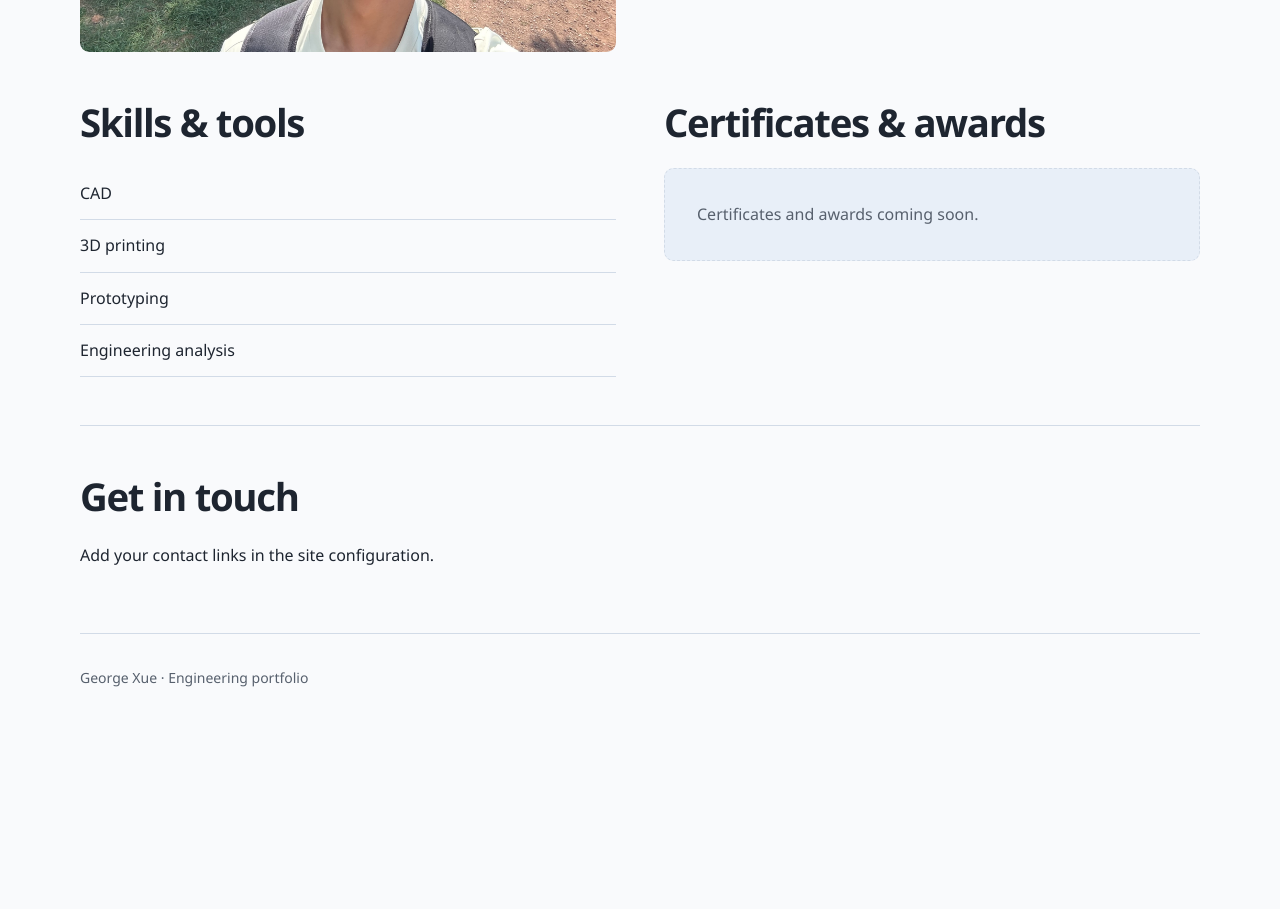
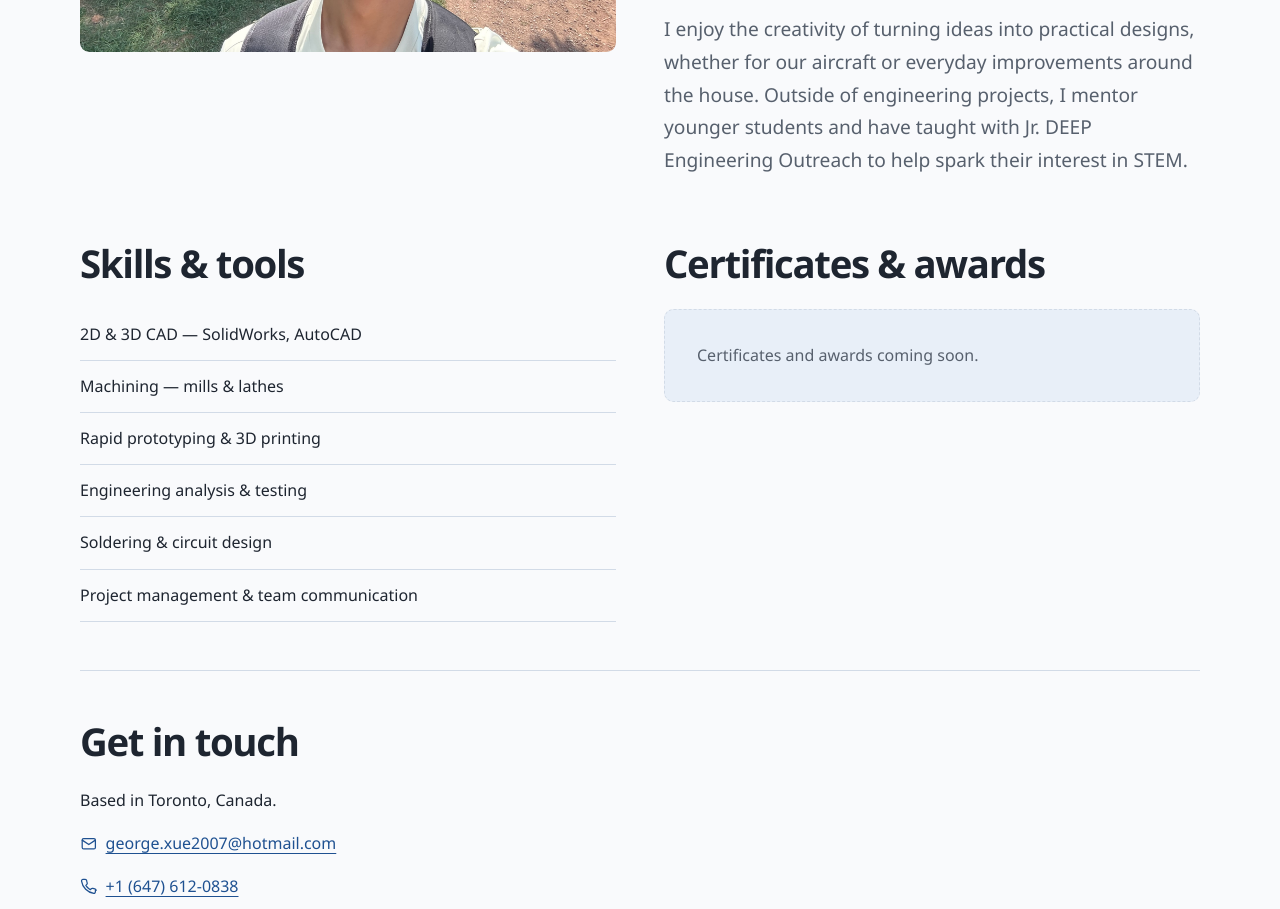
Before and after one commit to blobbert/engineering-portfolio, an Astro site: page /engineering-portfolio/about in a window 1280 px wide. Shown: the part 746-1655 px from the top of the page. Before the commit the page ends 1468 px from the top, so only its background shows below. Built offline with nearby package versions, Linux system fonts and the light colour scheme; Astro itself is replaced by a stand-in of ours.

Commit message:
about me and title page changed

```diff
--- /dev/null
+++ b/src/components/ContactIcon.astro
@@ -0,0 +1,15 @@
+---
+interface Props { href: string }
+const { href } = Astro.props;
+---
+<svg class="contact-icon" xmlns="http://www.w3.org/2000/svg" width="18" height="18" viewBox="0 0 24 24" fill="none" stroke="currentColor" stroke-width="1.7" stroke-linecap="round" stroke-linejoin="round" aria-hidden="true" focusable="false">
+  {href.startsWith('mailto:') ? (
+    <><rect x="3" y="5" width="18" height="14" rx="2" /><path d="m3 7 9 6 9-6" /></>
+  ) : href.startsWith('tel:') ? (
+    <path d="M22 16.9v3a2 2 0 0 1-2.2 2A19.8 19.8 0 0 1 3.1 5.2 2 2 0 0 1 5.1 3h3a2 2 0 0 1 2 1.7c.1 1 .4 2 .7 2.9a2 2 0 0 1-.5 2.1L9 11a16 16 0 0 0 6 6l1.3-1.3a2 2 0 0 1 2.1-.5c.9.3 1.9.6 2.9.7a2 2 0 0 1 1.7 2Z" transform="translate(-1 -1)" />
+  ) : href.includes('linkedin.com') ? (
+    <><rect x="3" y="3" width="18" height="18" rx="2" /><circle cx="7.5" cy="7.5" r="1" fill="currentColor" stroke="none" /><path d="M7.5 11v6M11.5 17v-6m0 2.5a2.5 2.5 0 0 1 5 0V17" /></>
+  ) : (
+    <><path d="m10 13 4-4M8 16l-1 1a3.5 3.5 0 0 1-5-5l4-4a3.5 3.5 0 0 1 5 0m2 0 1-1a3.5 3.5 0 0 1 5 5l-4 4a3.5 3.5 0 0 1-5 0" /></>
+  )}
+</svg>
--- a/src/config.ts
+++ b/src/config.ts
@@ -5,6 +5,7 @@ export const siteConfig = {
   description: "George Xue's engineering portfolio.",
   eyebrow: 'Engineering portfolio',
   footerText: 'George Xue · Engineering portfolio',
+  location: 'Toronto, Canada',
   // Paths here are relative to public/. Leave photo null to hide it.
   photo: null as null | { src: string; alt: string },
   ogImage: '/images/social-placeholder.png',
@@ -15,9 +16,10 @@ export const siteConfig = {
   ],
   // Add actual URLs to show contact links; empty URLs are hidden.
   socialLinks: [
-    { label: 'Email', href: '' }, // e.g. mailto:you@example.com
-    { label: 'GitHub', href: '' },
-    { label: 'LinkedIn', href: '' },
+    { label: 'Email', text: 'george.xue2007@hotmail.com', href: 'mailto:george.xue2007@hotmail.com' },
+    { label: 'Phone', text: '+1 (647) 612-0838', href: 'tel:+16476120838' },
+    { label: 'GitHub', text: 'GitHub', href: '' },
+    { label: 'LinkedIn', text: 'LinkedIn', href: 'https://www.linkedin.com/in/george-xue-2640b1384/' },
   ],
   appearance: {
     theme: 'minimal' as 'minimal' | 'blueprint' | 'earth' | 'bold',
@@ -30,8 +32,18 @@ export const siteConfig = {
     showTags: true,
   },
   about: {
-    bio: 'I’m interested in turning ideas into practical designs through CAD, prototyping, testing, and iteration. This portfolio is a growing collection of the projects I’ve worked on and what I learned while building them.',
-    skills: ['CAD', '3D printing', 'Prototyping', 'Engineering analysis'],
+    bio: [
+      'I’m a second-year Mechanical Engineering student at U of T with an interest in autonomous drones and robotics. As part of the University of Toronto Aerospace Team’s Unmanned Aerial Systems division, I help build our aircraft for the SAE Aero Design competition. My work includes building the fuselage, designing smaller aircraft components, creating laser-cutting templates, and 3D printing parts.',
+      'I enjoy the creativity of turning ideas into practical designs, whether for our aircraft or everyday improvements around the house. Outside of engineering projects, I mentor younger students and have taught with Jr. DEEP Engineering Outreach to help spark their interest in STEM.',
+    ],
+    skills: [
+      '2D & 3D CAD — SolidWorks, AutoCAD',
+      'Machining — mills & lathes',
+      'Rapid prototyping & 3D printing',
+      'Engineering analysis & testing',
+      'Soldering & circuit design',
+      'Project management & team communication',
+    ],
     // Add entries to display the optional experience section.
     timeline: [] as { date: string; title: string; description: string }[],
   },
--- a/src/layouts/BaseLayout.astro
+++ b/src/layouts/BaseLayout.astro
@@ -1,5 +1,6 @@
 ---
 import { siteConfig } from '../config';
+import ContactIcon from '../components/ContactIcon.astro';
 import { withBase } from '../lib/urls';
 import '../styles/theme.css';
 interface Props { title?: string; description?: string; image?: string; noindex?: boolean }
@@ -49,7 +50,7 @@ const contacts = siteConfig.socialLinks.filter(link => link.href);
     <main id="main" class="container" tabindex="-1"><slot /></main>
     <footer class="site-footer container">
       <p>{siteConfig.footerText}</p>
-      {contacts.length > 0 && <nav aria-label="Contact links">{contacts.map(link => <a href={withBase(link.href)}>{link.label} <span aria-hidden="true">↗</span></a>)}</nav>}
+      {contacts.length > 0 && <nav aria-label="Contact links">{contacts.map(link => <a class="contact-link" href={withBase(link.href)}><ContactIcon href={link.href} /><span>{link.label}</span></a>)}</nav>}
     </footer>
     <script>
       const toggle = document.querySelector<HTMLButtonElement>('#mode-toggle');
--- a/src/pages/about.astro
+++ b/src/pages/about.astro
@@ -1,5 +1,6 @@
 ---
 import BaseLayout from '../layouts/BaseLayout.astro';
+import ContactIcon from '../components/ContactIcon.astro';
 import { Image } from 'astro:assets';
 import portrait from '../assets/george-xue-portrait.jpeg';
 import { siteConfig } from '../config';
@@ -11,11 +12,11 @@ const contacts = siteConfig.socialLinks.filter(link => link.href);
   <header class="page-heading"><p class="eyebrow">About</p><h1>{siteConfig.name}</h1><p class="lead">{siteConfig.tagline}</p></header>
   <div class="about-grid">
     <Image class="about-photo" src={portrait} alt="George Xue smiling outdoors in a park" width={720} />
-    <section aria-labelledby="bio-heading"><h2 id="bio-heading">About me</h2><p class="lead">{siteConfig.about.bio}</p></section>
+    <section aria-labelledby="bio-heading"><h2 id="bio-heading">About me</h2>{siteConfig.about.bio.map(paragraph => <p class="lead">{paragraph}</p>)}</section>
     <section aria-labelledby="skills-heading"><h2 id="skills-heading">Skills & tools</h2><ul class="skills">{siteConfig.about.skills.map(skill => <li>{skill}</li>)}</ul></section>
     <section aria-labelledby="awards-heading"><h2 id="awards-heading">Certificates & awards</h2><div class="awards-placeholder"><p>Certificates and awards coming soon.</p></div></section>
   </div>
   {siteConfig.about.timeline.length > 0 && <section class="content-section" aria-labelledby="experience-heading"><h2 id="experience-heading">Experience</h2><ol class="timeline">{siteConfig.about.timeline.map(item => <li><p class="eyebrow">{item.date}</p><h3>{item.title}</h3><p>{item.description}</p></li>)}</ol></section>}
-  <section class="content-section" aria-labelledby="contact-heading"><h2 id="contact-heading">Get in touch</h2>{contacts.length ? <ul class="contact-list">{contacts.map(link => <li><a href={withBase(link.href)}>{link.label} ↗</a></li>)}</ul> : <p>Add your contact links in the site configuration.</p>}</section>
+  <section class="content-section" aria-labelledby="contact-heading"><h2 id="contact-heading">Get in touch</h2><p>Based in {siteConfig.location}.</p>{contacts.length ? <ul class="contact-list">{contacts.map(link => <li><a class="contact-link" href={withBase(link.href)}><ContactIcon href={link.href} /><span>{link.text}</span></a></li>)}</ul> : <p>Add your contact links in the site configuration.</p>}</section>
   </div>
 </BaseLayout>
--- a/src/pages/index.astro
+++ b/src/pages/index.astro
@@ -14,7 +14,7 @@ const collageProjects = ['utat-sae', 'fpv-drone', 'digilux']
     <div class="home-heading-copy">
     <p class="eyebrow">Mechanical engineering · University of Toronto</p>
     <h1>Hi, I'm George<span class="accent">.</span></h1>
-    <p class="lead">I'm George Xue, a Mechanical Engineering student, Mech 2T9 + PEY. I enjoy turning ideas into practical designs through CAD, prototyping, and testing.</p>
+    <p class="lead">I’m George Xue, a Mechanical Engineering student (2T9 + PEY) who loves turning ideas into practical designs through CAD, prototyping, and testing. From building aircraft with UTAT to designing and 3D printing everyday fixes, I’m drawn to drones, robotics, and the intersection of mechanical design and electronics.</p>
     <a class="text-link" href={withBase('/about/')}>More about me →</a>
     </div>
     <nav class="project-collage" aria-label="Explore selected projects">
--- a/src/styles/theme.css
+++ b/src/styles/theme.css
@@ -153,7 +153,9 @@ nav a[aria-current='page'] { text-decoration: underline; text-decoration-color:
 .content-section { padding-block: var(--space-7); border-top: var(--border-width) solid var(--border); }
 .timeline { list-style: none; padding: 0; }
 .timeline li { border-left: var(--border-width) solid var(--border); padding: 0 0 var(--space-6) var(--space-5); }
-.contact-list { display: flex; gap: var(--space-5); flex-wrap: wrap; list-style: none; padding: 0; }
+.contact-list { display: flex; flex-direction: column; align-items: flex-start; gap: var(--space-3); list-style: none; padding: 0; }
+.contact-link { display: inline-flex; align-items: center; gap: var(--space-2); }
+.contact-icon { width: 1.1em; height: 1.1em; flex-shrink: 0; }
 .back-link { display: inline-block; margin-bottom: var(--space-7); }
 .project-links { margin-top: var(--space-5); }
 .project-cover { width: 100%; max-height: 38rem; object-fit: cover; border-radius: var(--radius); border: var(--border-width) solid var(--border); }
```
